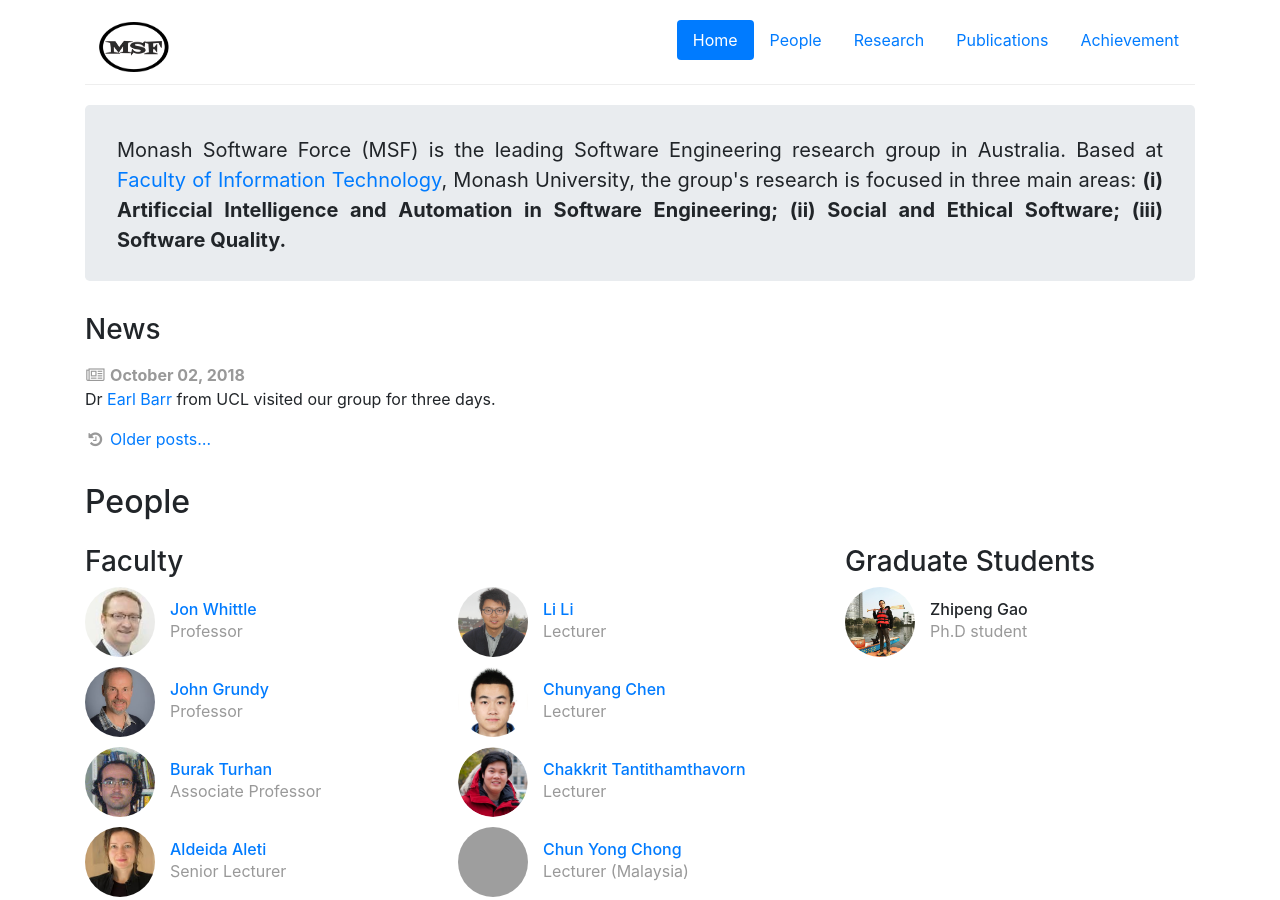
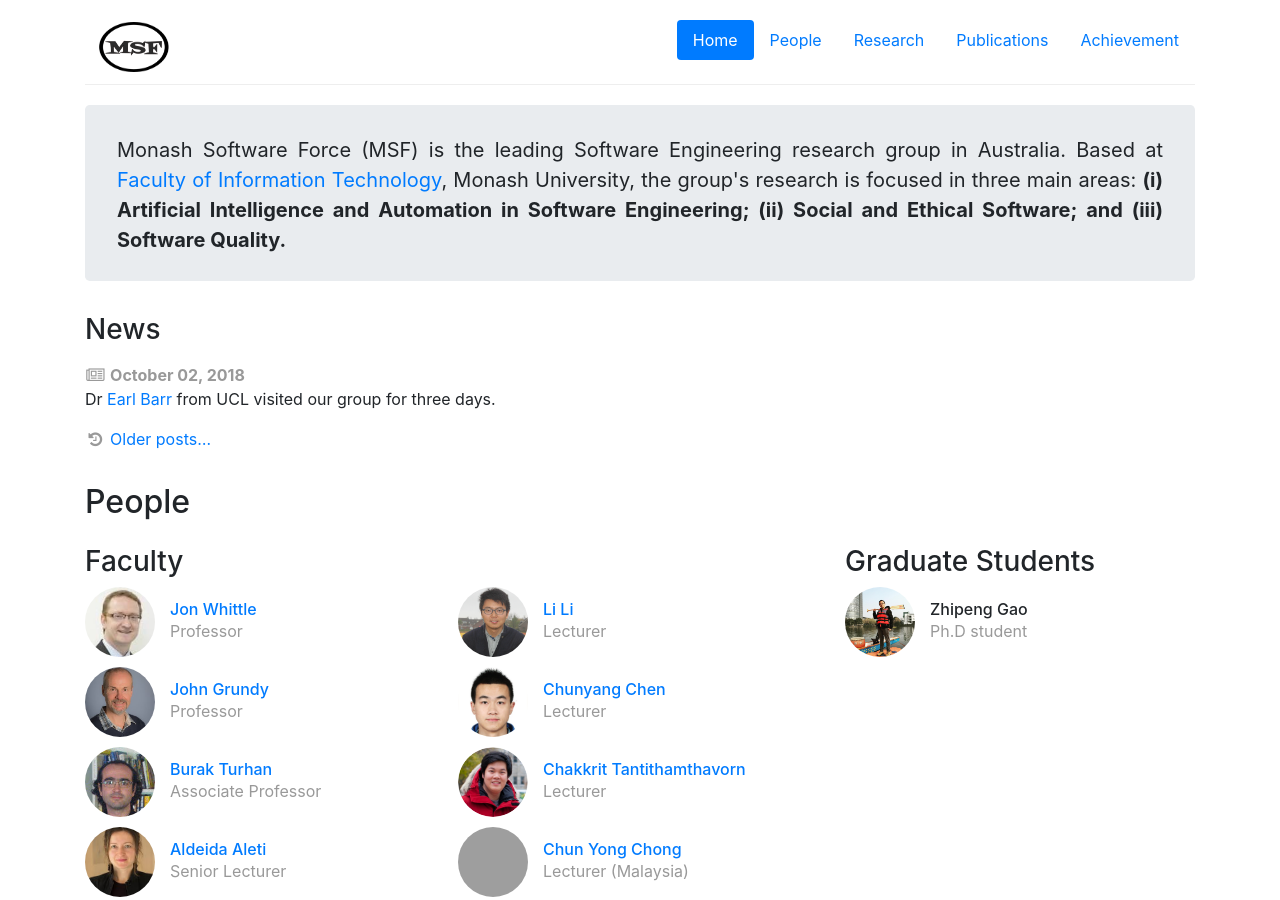
Before and after one commit to monash-software-engineering/monash-software-engineering.github.io, a Jekyll site: the page built from index.html, in a window 1280 px wide and 900 px high. Built offline with Jekyll 4.4.1, drawn with Linux system fonts in a browser that asks for light colours; grey boxes are pictures that could not be loaded.

Commit message:
dedscription

```diff
--- a/index.html
+++ b/index.html
@@ -23,7 +23,7 @@
 
 <div class="jumbotron">
     <p>
-    Monash Software Force (MSF) is the leading Software Engineering research group in Australia. Based at <a href="https://www.monash.edu/it">Faculty of Information Technology</a>, Monash University, the group's research is focused in three main areas: <b>(i) Artificcial Intelligence and Automation in Software Engineering; (ii) Social and Ethical Software; (iii) Software Quality.</b>
+    Monash Software Force (MSF) is the leading Software Engineering research group in Australia. Based at <a href="https://www.monash.edu/it">Faculty of Information Technology</a>, Monash University, the group's research is focused in three main areas: <b>(i) Artificial Intelligence and Automation in Software Engineering; (ii) Social and Ethical Software; and (iii) Software Quality.</b>
 
     </p>
 </div>
```
Also changed, not shown: 1 other file.
